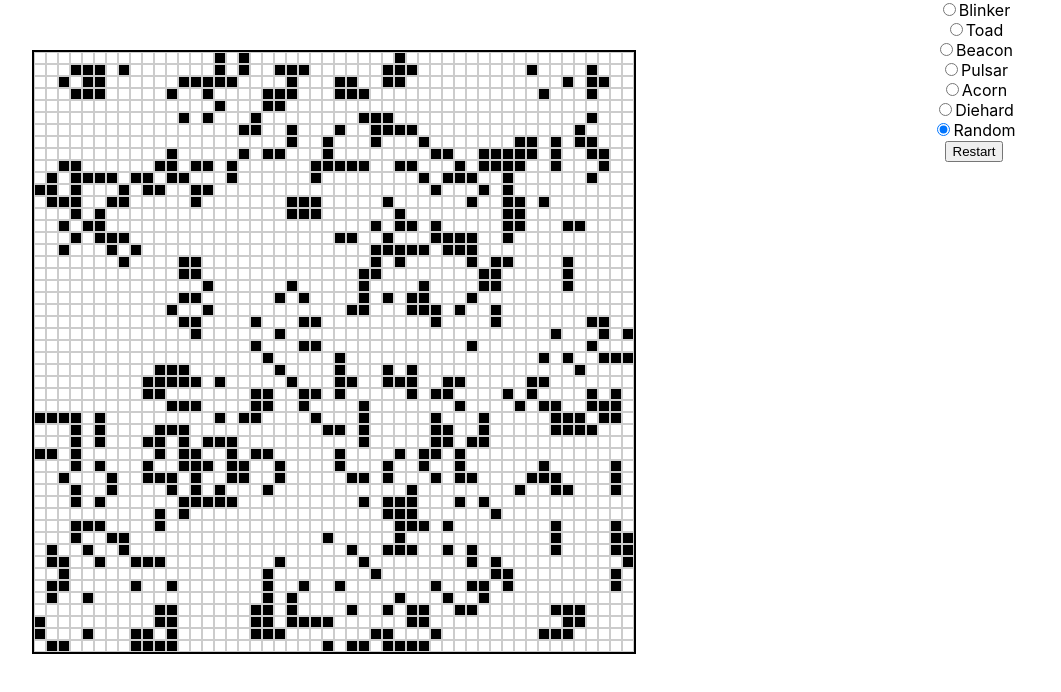
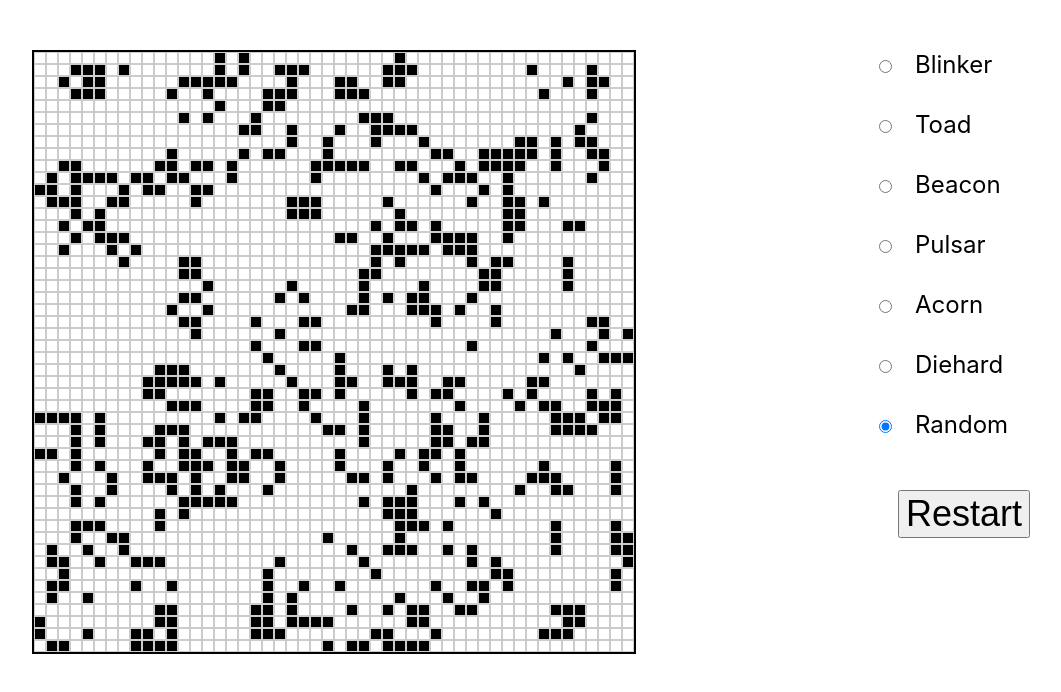
Before and after one commit to Paul-Hadfield/react-game-of-life, a React app: page / in a window 1280 px wide. Shown: the top 692 px of the page, without its empty margins (206-1267 px from the left). Built offline with nearby package versions, Linux system fonts and the light colour scheme.

Commit message:
Sorted styles

```diff
--- a/src/options.tsx
+++ b/src/options.tsx
@@ -1,7 +1,10 @@
+import type { ChangeEvent, MouseEvent } from 'react';
+import './options.css';
+
 type Props = {
   pattern: string;
-  typeChanged: (e: React.ChangeEvent<HTMLInputElement>) => void;
-  restartClick: (e: React.MouseEvent<HTMLButtonElement>) => void;
+  typeChanged: (e: ChangeEvent<HTMLInputElement>) => void;
+  restartClick: (e: MouseEvent<HTMLButtonElement>) => void;
 };
 
 const Options = ({ pattern, typeChanged, restartClick }: Props) => {
@@ -10,37 +13,37 @@ const Options = ({ pattern, typeChanged, restartClick }: Props) => {
       <div className="options">
         <div>
           <input type="Radio" id="blinker" name="pattern" onChange={typeChanged} value="blinker" checked={pattern === 'blinker'} />
-          <label htmlFor="blinker" selected>
+          <label htmlFor="blinker">
             Blinker
           </label>
         </div>
         <div>
           <input type="Radio" id="toad" name="pattern" onChange={typeChanged} value="toad" checked={pattern === 'toad'} />
-          <label htmlFor="toad" selected>
+          <label htmlFor="toad">
             Toad
           </label>
         </div>
         <div>
           <input type="Radio" id="beacon" name="pattern" onChange={typeChanged} value="beacon" checked={pattern === 'beacon'} />
-          <label htmlFor="beacon" selected>
+          <label htmlFor="beacon">
             Beacon
           </label>
         </div>
         <div>
           <input type="Radio" id="pulsar" name="pattern" onChange={typeChanged} value="pulsar" checked={pattern === 'pulsar'} />
-          <label htmlFor="pulsar" selected>
+          <label htmlFor="pulsar">
             Pulsar
           </label>
         </div>
         <div>
           <input type="Radio" id="acorn" name="pattern" onChange={typeChanged} value="acorn" checked={pattern === 'acorn'} />
-          <label htmlFor="acorn" selected>
+          <label htmlFor="acorn">
             Acorn
           </label>
         </div>
         <div>
           <input type="Radio" id="diehard" name="pattern" onChange={typeChanged} value="diehard" checked={pattern === 'diehard'} />
-          <label htmlFor="diehard" selected>
+          <label htmlFor="diehard">
             Diehard
           </label>
         </div>
```
